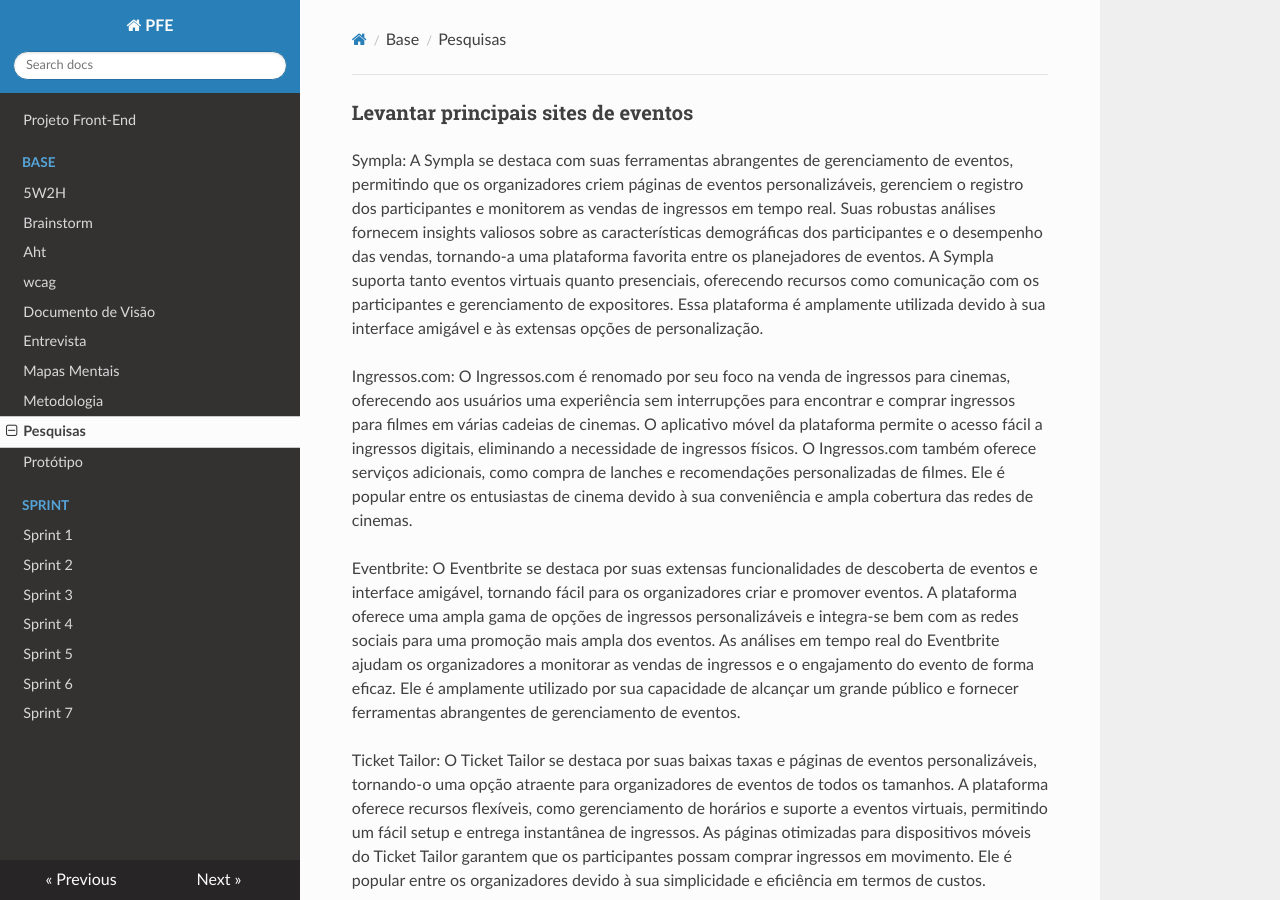
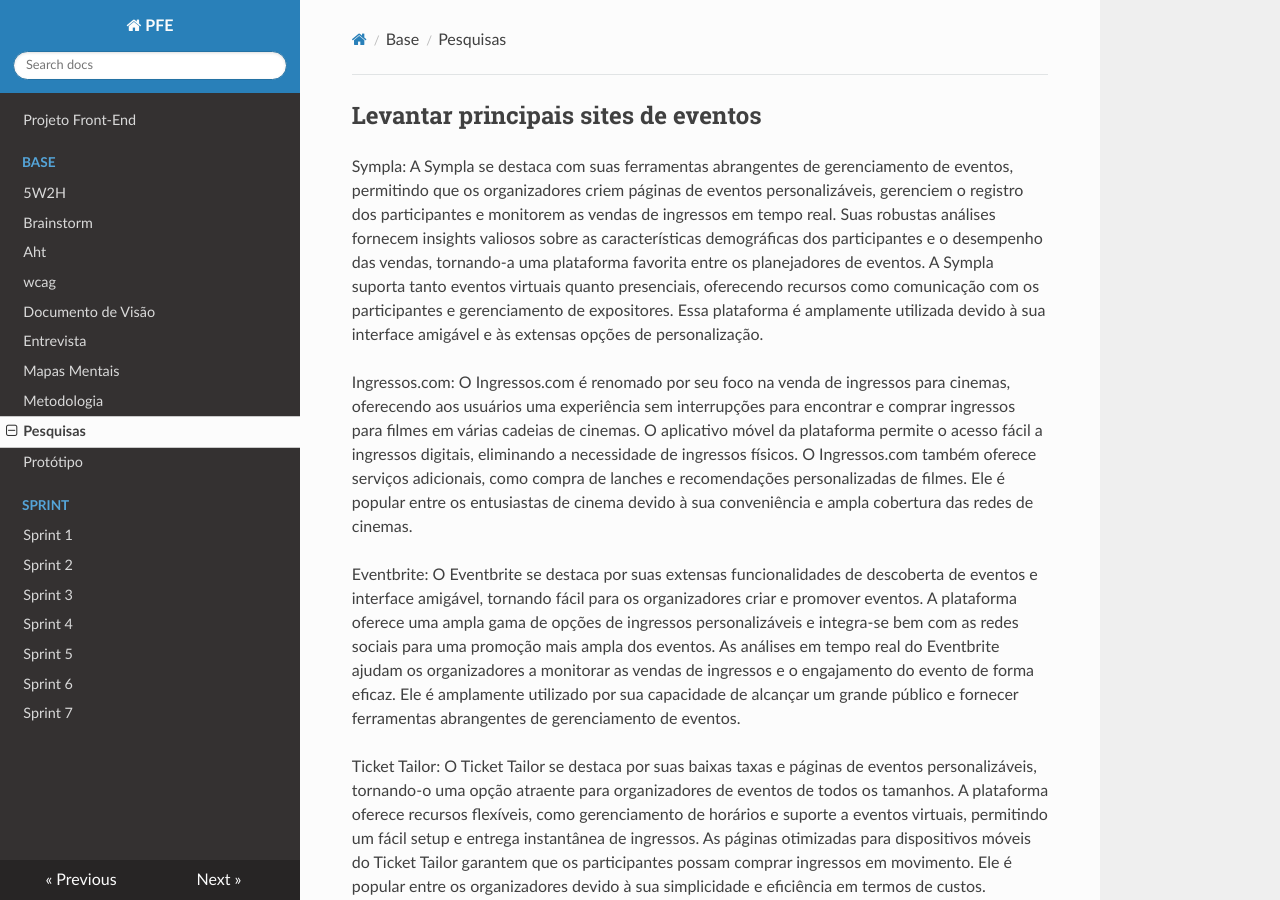
Before and after one commit to Projetos-de-Extensao/PFE_25.1_8001_BetoCuenca, an MkDocs documentation site: the page built from docs/base/pesquisas.md, in a window 1280 px wide and 900 px high. Built offline with MkDocs 1.6.1, drawn with Linux system fonts in a browser that asks for light colours; nearby versions of some CDN libraries.

```diff
--- a/docs/base/pesquisas.md
+++ b/docs/base/pesquisas.md
@@ -1,4 +1,4 @@
-### Levantar principais sites de eventos
+## Levantar principais sites de eventos
 
 Sympla: A Sympla se destaca com suas ferramentas abrangentes de gerenciamento de eventos, permitindo que os organizadores criem páginas de eventos personalizáveis, gerenciem o registro dos participantes e monitorem as vendas de ingressos em tempo real. Suas robustas análises fornecem insights valiosos sobre as características demográficas dos participantes e o desempenho das vendas, tornando-a uma plataforma favorita entre os planejadores de eventos. A Sympla suporta tanto eventos virtuais quanto presenciais, oferecendo recursos como comunicação com os participantes e gerenciamento de expositores. Essa plataforma é amplamente utilizada devido à sua interface amigável e às extensas opções de personalização.
 
@@ -10,7 +10,7 @@ Ticket Tailor: O Ticket Tailor se destaca por suas baixas taxas e páginas de ev
 
 Whova: O Whova é notável por seu foco no engajamento dos participantes, oferecendo recursos como aplicativos de eventos, ferramentas de networking e check-in móvel. A plataforma fornece uma experiência sem interrupções tanto para eventos presenciais quanto virtuais, com ferramentas para agendamento de sessões e pesquisas com os participantes. As análises avançadas do Whova ajudam os organizadores a entender o comportamento e as preferências dos participantes. Ele é favorito entre os grandes organizadores de eventos devido ao seu conjunto abrangente de ferramentas de engajamento e gerenciamento.
 
-# Levantar as principais funcionalidades de cada site acima
+## Levantar as principais funcionalidades de cada site acima
 
 ### Funcionalidades do Ingresso.com:
 
@@ -74,7 +74,7 @@ Whova: O Whova é notável por seu foco no engajamento dos participantes, oferec
 
 
 
-# Escolher o tipo de site de evento que será desenvolvido
+## Escolher o tipo de site de evento que será desenvolvido
 
 Após a análise das principais plataformas de eventos disponíveis no mercado, o site que será desenvolvido será inspirado no Ingresso.com e, principalmente, no Cheers.
 
```
